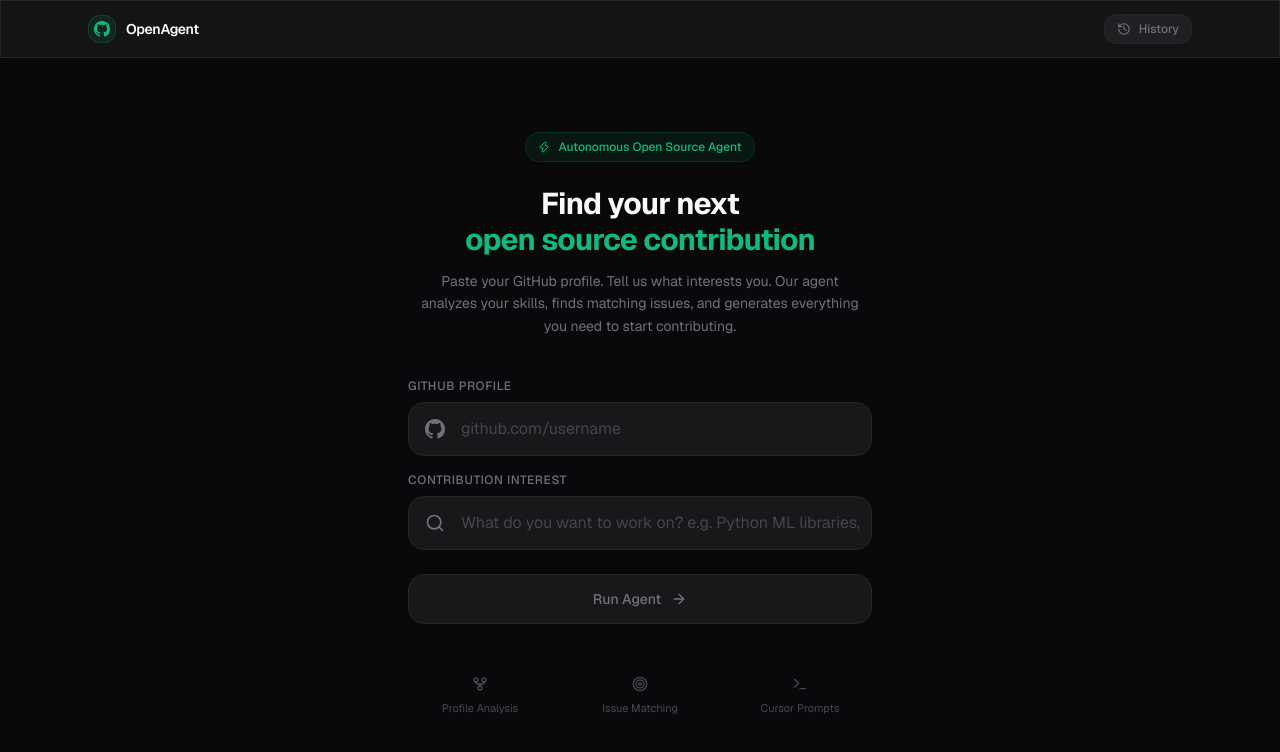
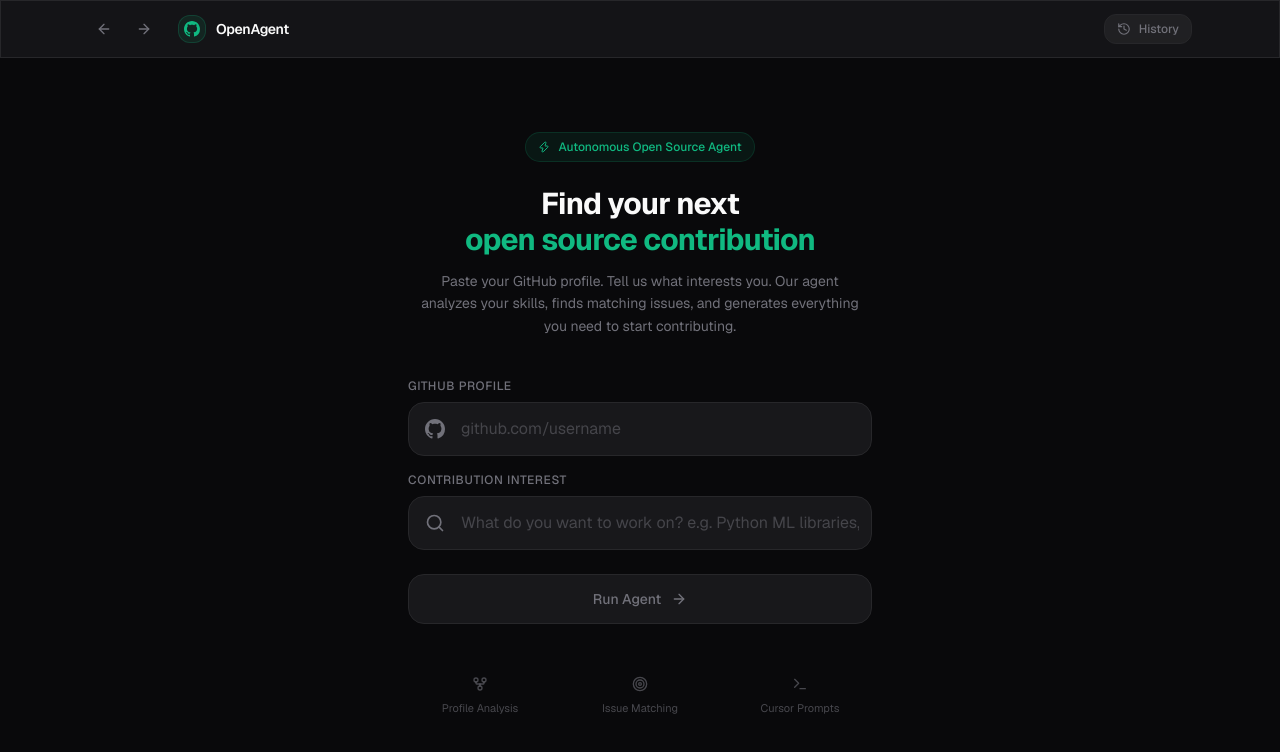
Before and after one commit to saheli56/MLH_Hacks, a Next.js app: page / in a window 1280 px wide. Shown: the top 752 px of the page. Built offline with nearby package versions, Linux system fonts and the light colour scheme.

Commit message:
Added forward and backward button functionality

```diff
--- a/src/app/page.tsx
+++ b/src/app/page.tsx
@@ -51,6 +51,7 @@
   const [mode, setMode] = useState<ViewMode>("agent");
   const [isRunning, setIsRunning] = useState(false);
   const [isComplete, setIsComplete] = useState(false);
+  const [showResults, setShowResults] = useState(false);
   const [steps, setSteps] = useState<StepState[]>(createInitialSteps());
   const [result, setResult] = useState<PipelineResult>(initialResult);
   const [error, setError] = useState<string | null>(null);
@@ -73,6 +74,7 @@
     if (!isValidUrl(url)) return;
 
     setIsRunning(true);
+    setShowResults(true);
     setIsComplete(false);
     setError(null);
     setSteps(createInitialSteps());
@@ -219,18 +221,23 @@
     }
   }, []);
 
-  const hasStarted = isRunning || isComplete;
+  const hasStarted = isRunning || isComplete || showResults;
+  const canGoToResults = result.githubData !== null && !showResults;
 
   const handleBackHome = () => {
     if (isRunning && abortRef.current) {
       abortRef.current.abort();
     }
-    setIsComplete(false);
     setIsRunning(false);
-    setSteps(createInitialSteps());
-    setResult(initialResult);
+    setShowResults(false);
     setError(null);
     setMode("agent");
+  };
+
+  const handleForwardToResults = () => {
+    if (canGoToResults) {
+      setShowResults(true);
+    }
   };
 
   return (
@@ -240,6 +247,8 @@
         onModeToggle={setMode}
         showToggle={hasStarted}
         onHistoryOpen={() => setIsHistoryOpen(true)}
+        onBack={handleBackHome}
+        onForward={handleForwardToResults}
       />
 
       <HistorySidebar
@@ -250,7 +259,7 @@
 
       <main className="flex-1">
         <AnimatePresence mode="wait">
-          {!hasStarted ? (
+          {!showResults ? (
             /* ── Input Screen ──────────────────────── */
             <motion.div
               key="input"
@@ -306,12 +315,22 @@
                   <GithubInput value={githubUrl} onChange={setGithubUrl} />
                   <InterestInput value={interest} onChange={setInterest} />
 
-                  <div className="pt-2">
+                  <div className="pt-2 flex flex-col gap-3 sm:flex-row sm:items-center sm:justify-between">
                     <RunButton
                       onClick={() => handleRun()}
                       disabled={!isValidUrl(githubUrl)}
                       loading={isRunning}
                     />
+                    {canGoToResults && (
+                      <button
+                        type="button"
+                        onClick={handleForwardToResults}
+                        className="inline-flex items-center justify-center rounded-xl border border-border/50 bg-background px-4 py-3 text-sm font-medium text-text-primary hover:border-accent/40 hover:bg-accent/5 transition-colors"
+                      >
+                        <ArrowRight className="w-4 h-4 mr-2" />
+                        View previous results
+                      </button>
+                    )}
                   </div>
                 </motion.div>
 
--- a/src/components/shared/Header.tsx
+++ b/src/components/shared/Header.tsx
@@ -3,27 +3,55 @@
 import { ModeToggle } from "./ModeToggle";
 import type { ViewMode } from "@/lib/types";
 import { GitHubIcon } from "./GitHubIcon";
-import { History } from "lucide-react";
+import { History, ArrowLeft, ArrowRight } from "lucide-react";
 
 interface HeaderProps {
   mode: ViewMode;
   onModeToggle: (mode: ViewMode) => void;
   showToggle?: boolean;
   onHistoryOpen: () => void;
+  onBack?: () => void;
+  onForward?: () => void;
 }
 
-export function Header({ mode, onModeToggle, showToggle = false, onHistoryOpen }: HeaderProps) {
+export function Header({ mode, onModeToggle, showToggle = false, onHistoryOpen, onBack, onForward }: HeaderProps) {
   return (
     <header className="sticky top-0 z-50 glass-surface border-b border-border">
       <div className="max-w-6xl mx-auto px-6 h-14 flex items-center justify-between">
-        {/* Logo */}
         <div className="flex items-center gap-2.5">
+          {/* Back / Forward buttons (left corner) */}
+          <div className="flex items-center gap-2 mr-2">
+            {onBack && (
+              <button
+                onClick={onBack}
+                className="p-2 rounded-md hover:bg-white/5 transition-colors text-text-muted"
+                title="Back"
+                aria-label="Back"
+              >
+                <ArrowLeft className="w-4 h-4" />
+              </button>
+            )}
+            {onForward && (
+              <button
+                onClick={onForward}
+                className="p-2 rounded-md hover:bg-white/5 transition-colors text-text-muted"
+                title="Forward"
+                aria-label="Forward"
+              >
+                <ArrowRight className="w-4 h-4" />
+              </button>
+            )}
+          </div>
+          {/* Logo */}
+          <div className="flex items-center gap-2.5">
           <div className="w-7 h-7 rounded-lg bg-accent/10 border border-accent/20 flex items-center justify-center">
             <GitHubIcon className="w-4 h-4 text-accent" />
           </div>
           <span className="font-semibold text-sm tracking-tight text-text-primary">
             OpenAgent
           </span>
+          </div>
+
         </div>
 
         <div className="flex items-center gap-4">
```
